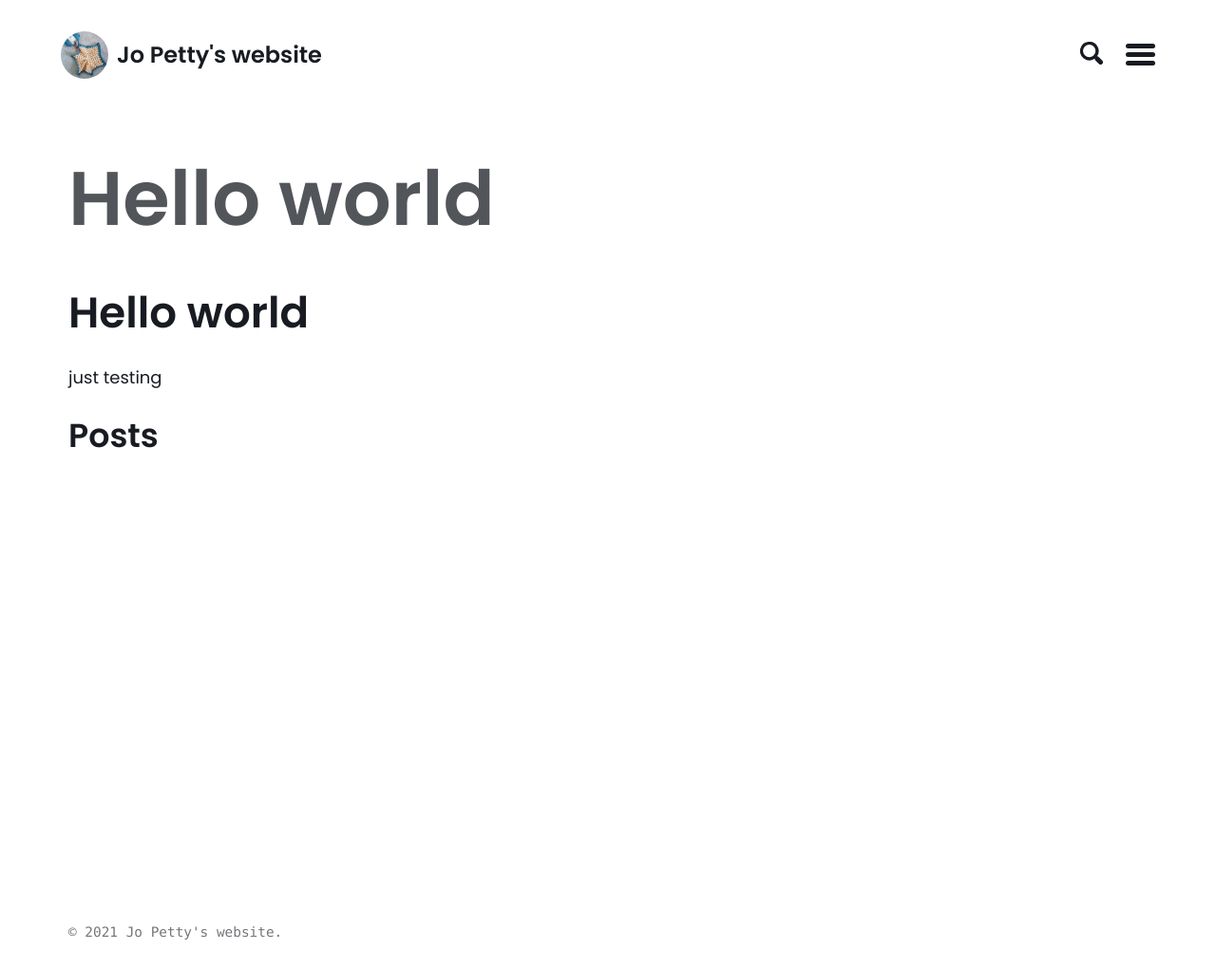
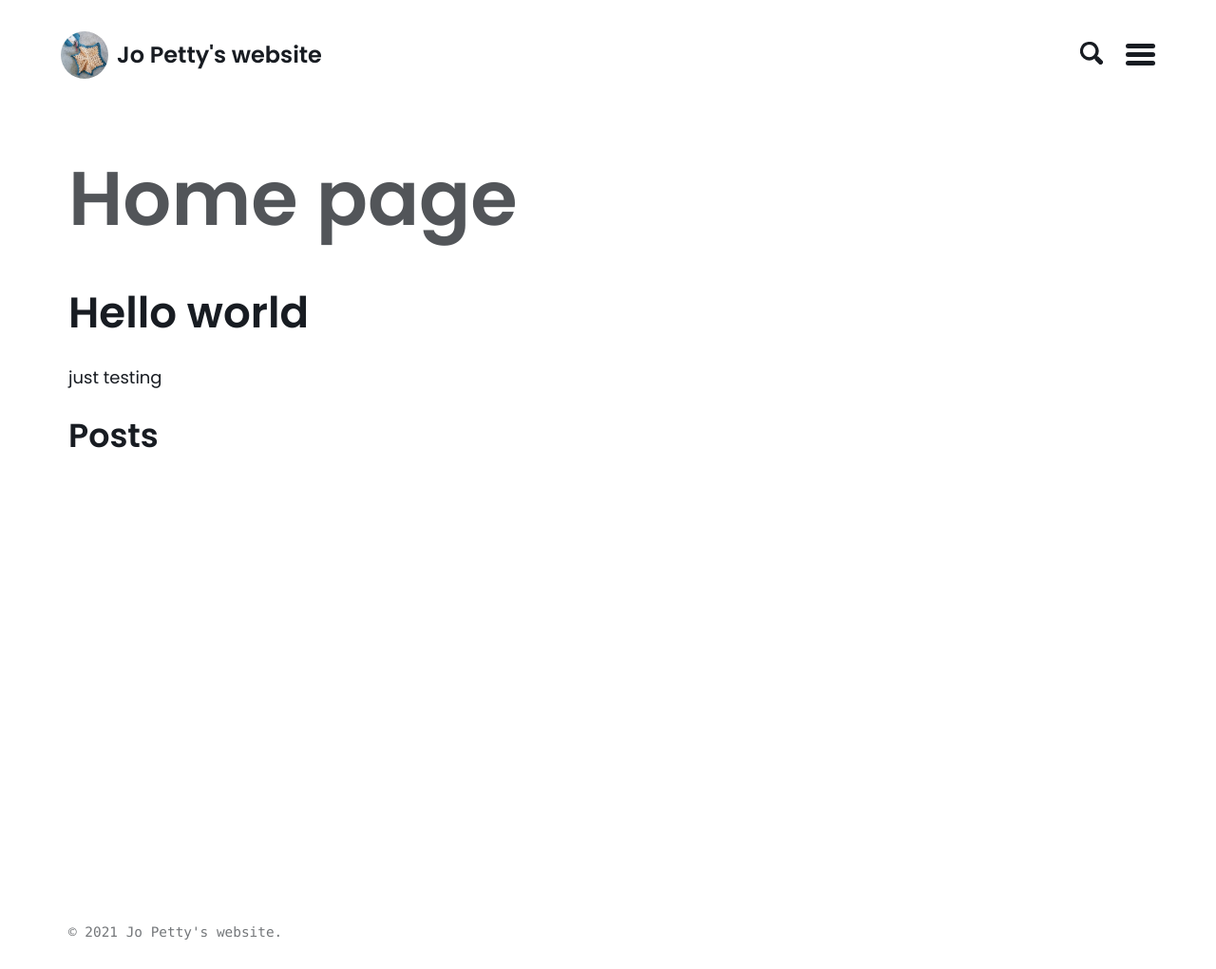
Before and after one commit to joscrochet/joscrochet.github.io, a Jekyll site: the page built from index.md, in a window 1280 px wide. Shown: the whole page at 95% size. Built offline with Jekyll 4.4.1, drawn with Linux system fonts in a browser that asks for light colours; our own code applies the rules of GitHub Pages for plain Markdown files.

Commit message:
added titles

```diff
--- a/index.md
+++ b/index.md
@@ -1,3 +1,7 @@
+---
+title: Home page
+---
+
 # Hello world
 
 just testing
```
Also changed, not shown: jos-crochet.md (+4 -0 lines).
